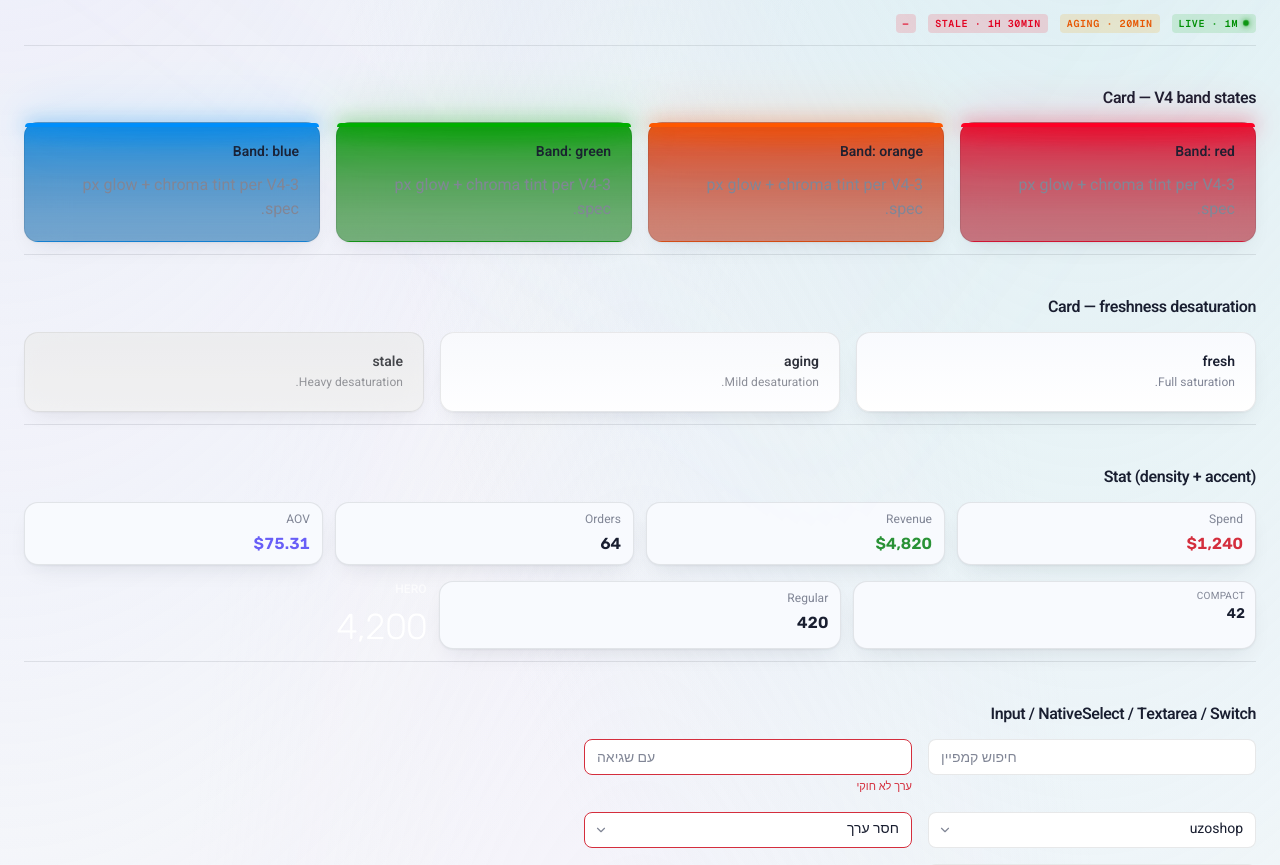
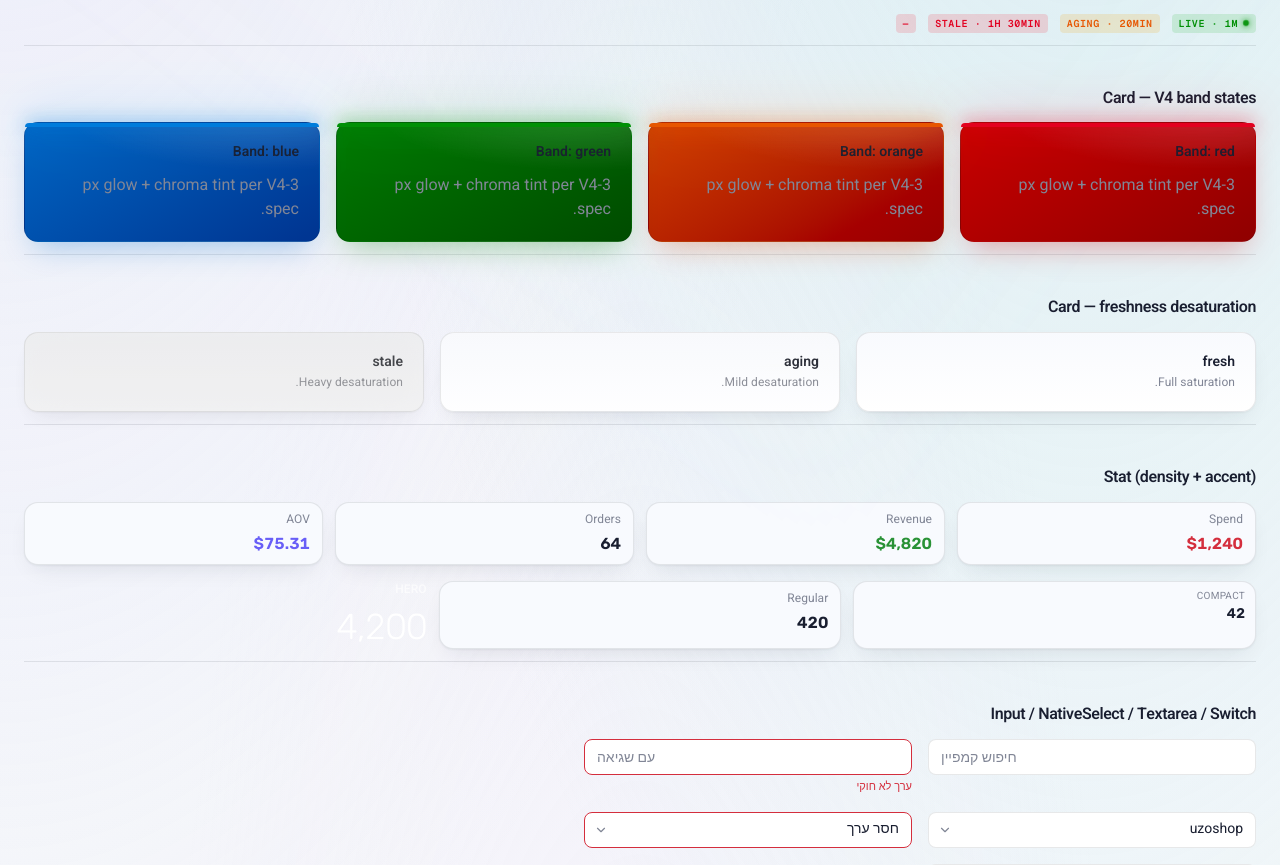
Before and after one commit to dor77777-prog/script-roas, a Next.js app in the folder dashboard-web/: page /dev/primitives in a window 1280 px wide. Shown: the part 923-1788 px from the top of the page. Built offline with nearby package versions, Linux system fonts and the light colour scheme.

Commit message:
feat(ui-ux): mesh band cards — vivid theme-aware gradient + white enlarged ROAS number (light+dark)
Co-Authored-By: Claude Opus 4.8 (1M context) <noreply@anthropic.com>

```diff
--- a/dashboard-web/src/app/globals.css
+++ b/dashboard-web/src/app/globals.css
@@ -741,91 +741,99 @@ input[type="date"]:hover::-webkit-calendar-picker-indicator {
    operator's feedback "the colours look pale" was specifically about
    per-store cards. Orange uses the new hue 45 + chroma 0.24 from the
    :root `--band-orange` token (round-6 true-orange shift). */
+/* Task 2.2 (2026-05-31) — MESH re-skin of the STRONG band variant.
+   The round-6 hardcoded dark-calibrated slabs were illegible over the
+   light canvas. They are replaced by a VIVID band gradient built FROM
+   the `--band-*` token via OKLCH relative-color syntax, so the card
+   auto-flips per theme (the token carries the dark/light L). The big
+   number is now WHITE (.v.banded rule further down). Mockup reference:
+   docs/.../dashboard-mockups.html `.store` — 135deg band→band-2 gradient,
+   white radial top-corner sheen, band-coloured drop shadow.
+   The gradient runs TOP = token L − 0.07, BOTTOM = token L − 0.22. This
+   range is set by the WCAG gate: the band tokens' own L (chosen for
+   chip/text on a dark canvas, up to L≈0.70 for green/orange) is too light
+   to carry white at full token-L, so the gradient is deepened just enough
+   that white in the NUMBER region (≈35% down the card) clears ≥4.5:1 in
+   BOTH themes. The radial white sheen + ::before edge bar keep the vivid
+   "lit-from-above" band identity at the top. The `.v.banded` text-shadow
+   is the legibility floor. (See WCAG numbers in the task report.) */
 .glass[data-band="red"],
 .glass[data-band="red"][data-band-strength="strong"] {
   background:
-    /* dominant top slab — round-6 85% at top, fades to ~22% by 100% */
-    linear-gradient(180deg,
-      oklch(58% 0.24 25 / 0.85) 0%,
-      oklch(54% 0.22 25 / 0.62) 22%,
-      oklch(48% 0.20 25 / 0.42) 50%,
-      oklch(42% 0.18 25 / 0.28) 78%,
-      oklch(38% 0.16 25 / 0.22) 100%),
-    /* top-edge accent halo */
-    radial-gradient(ellipse 120% 50% at 50% 0%, oklch(65% 0.26 25 / 0.36) 0%, transparent 55%),
-    /* saturated base tint — round-6 28→38% */
-    oklch(50% 0.22 25 / 0.38);
+    radial-gradient(125% 90% at 85% -12%, oklch(100% 0 0 / 0.18) 0%, transparent 58%),
+    linear-gradient(150deg,
+      oklch(from var(--band-red) calc(l - 0.07) c h) 0%,
+      oklch(from var(--band-red) calc(l - 0.22) c h) 96%);
+  box-shadow: 0 14px 30px -10px oklch(from var(--band-red) calc(l - 0.06) c h / 0.34);
 }
 .glass[data-band="red"]::before,
 .glass[data-band="red"][data-band-strength="strong"]::before {
-  background: oklch(62% 0.26 25);
-  box-shadow: 0 0 52px oklch(65% 0.26 25 / 1.0), 0 0 18px oklch(58% 0.24 25 / 0.9);
+  background: var(--band-red);
+  box-shadow: 0 0 52px oklch(from var(--band-red) calc(l + 0.03) c h / 1.0), 0 0 18px oklch(from var(--band-red) l c h / 0.9);
   height: 4px;
 }
 .glass[data-band="orange"],
 .glass[data-band="orange"][data-band-strength="strong"] {
   background:
-    linear-gradient(180deg,
-      oklch(62% 0.22 45 / 0.85) 0%,
-      oklch(56% 0.22 45 / 0.62) 22%,
-      oklch(50% 0.20 45 / 0.42) 50%,
-      oklch(46% 0.18 45 / 0.28) 78%,
-      oklch(42% 0.16 45 / 0.22) 100%),
-    radial-gradient(ellipse 120% 50% at 50% 0%, oklch(72% 0.24 45 / 0.36) 0%, transparent 55%),
-    oklch(54% 0.22 45 / 0.38);
+    radial-gradient(125% 90% at 85% -12%, oklch(100% 0 0 / 0.18) 0%, transparent 58%),
+    linear-gradient(150deg,
+      oklch(from var(--band-orange) calc(l - 0.07) c h) 0%,
+      oklch(from var(--band-orange) calc(l - 0.22) c h) 96%);
+  box-shadow: 0 14px 30px -10px oklch(from var(--band-orange) calc(l - 0.06) c h / 0.34);
 }
 .glass[data-band="orange"]::before,
 .glass[data-band="orange"][data-band-strength="strong"]::before {
-  background: oklch(70% 0.24 45);
-  box-shadow: 0 0 52px oklch(72% 0.24 45 / 1.0), 0 0 18px oklch(62% 0.22 45 / 0.9);
+  background: var(--band-orange);
+  box-shadow: 0 0 52px oklch(from var(--band-orange) calc(l + 0.03) c h / 1.0), 0 0 18px oklch(from var(--band-orange) l c h / 0.9);
   height: 4px;
 }
 .glass[data-band="green"],
 .glass[data-band="green"][data-band-strength="strong"] {
   background:
-    linear-gradient(180deg,
-      oklch(58% 0.22 145 / 0.85) 0%,
-      oklch(54% 0.20 145 / 0.62) 22%,
-      oklch(48% 0.18 145 / 0.42) 50%,
-      oklch(44% 0.16 145 / 0.28) 78%,
-      oklch(40% 0.14 145 / 0.22) 100%),
-    radial-gradient(ellipse 120% 50% at 50% 0%, oklch(65% 0.24 145 / 0.36) 0%, transparent 55%),
-    oklch(50% 0.20 145 / 0.38);
+    radial-gradient(125% 90% at 85% -12%, oklch(100% 0 0 / 0.18) 0%, transparent 58%),
+    linear-gradient(150deg,
+      oklch(from var(--band-green) calc(l - 0.07) c h) 0%,
+      oklch(from var(--band-green) calc(l - 0.22) c h) 96%);
+  box-shadow: 0 14px 30px -10px oklch(from var(--band-green) calc(l - 0.06) c h / 0.34);
 }
 .glass[data-band="green"]::before,
 .glass[data-band="green"][data-band-strength="strong"]::before {
-  background: oklch(64% 0.24 145);
-  box-shadow: 0 0 52px oklch(65% 0.24 145 / 1.0), 0 0 18px oklch(58% 0.22 145 / 0.9);
+  background: var(--band-green);
+  box-shadow: 0 0 52px oklch(from var(--band-green) calc(l + 0.03) c h / 1.0), 0 0 18px oklch(from var(--band-green) l c h / 0.9);
   height: 4px;
 }
 .glass[data-band="blue"],
 .glass[data-band="blue"][data-band-strength="strong"] {
   background:
-    linear-gradient(180deg,
-      oklch(58% 0.20 240 / 0.85) 0%,
-      oklch(54% 0.18 240 / 0.62) 22%,
-      oklch(48% 0.16 240 / 0.42) 50%,
-      oklch(44% 0.14 240 / 0.28) 78%,
-      oklch(40% 0.12 240 / 0.22) 100%),
-    radial-gradient(ellipse 120% 50% at 50% 0%, oklch(65% 0.22 240 / 0.36) 0%, transparent 55%),
-    oklch(50% 0.18 240 / 0.38);
+    radial-gradient(125% 90% at 85% -12%, oklch(100% 0 0 / 0.18) 0%, transparent 58%),
+    linear-gradient(150deg,
+      oklch(from var(--band-blue) calc(l - 0.07) c h) 0%,
+      oklch(from var(--band-blue) calc(l - 0.22) c h) 96%);
+  box-shadow: 0 14px 30px -10px oklch(from var(--band-blue) calc(l - 0.06) c h / 0.34);
 }
 .glass[data-band="blue"]::before,
 .glass[data-band="blue"][data-band-strength="strong"]::before {
-  background: oklch(62% 0.22 240);
-  box-shadow: 0 0 52px oklch(65% 0.22 240 / 1.0), 0 0 18px oklch(58% 0.20 240 / 0.9);
+  background: var(--band-blue);
+  box-shadow: 0 0 52px oklch(from var(--band-blue) calc(l + 0.03) c h / 1.0), 0 0 18px oklch(from var(--band-blue) l c h / 0.9);
   height: 4px;
 }
+/* Gray = no-data / neutral. Stays a FAINT neutral tint (NOT vivid) built
+   from the --band-gray token so it tracks the theme; its number is NOT
+   white (see .v.banded gray rule — uses --text ink for legibility on the
+   near-neutral surface). */
 .glass[data-band="gray"],
 .glass[data-band="gray"][data-band-strength="strong"] {
   background:
-    linear-gradient(180deg, oklch(60% 0.015 250 / 0.18) 0%, oklch(50% 0.012 250 / 0.10) 50%, transparent 100%),
-    oklch(50% 0.012 250 / 0.06);
+    linear-gradient(180deg,
+      oklch(from var(--band-gray) l c h / 0.18) 0%,
+      oklch(from var(--band-gray) calc(l - 0.10) c h / 0.10) 50%,
+      transparent 100%),
+    oklch(from var(--band-gray) calc(l - 0.10) c h / 0.06);
 }
 .glass[data-band="gray"]::before,
 .glass[data-band="gray"][data-band-strength="strong"]::before {
-  background: oklch(60% 0.015 250);
-  box-shadow: 0 0 18px oklch(60% 0.015 250 / 0.55);
+  background: var(--band-gray);
+  box-shadow: 0 0 18px oklch(from var(--band-gray) l c h / 0.55);
   height: 3px;
 }
 
@@ -840,54 +848,58 @@ input[type="date"]:hover::-webkit-calendar-picker-indicator {
    (Operating Profit + ROAS + Ad-spend %) opts into `"strong"` (or
    omits the attribute) and gets the full round-6 band treatment.
    --------------------------------------------------------------------- */
+/* Task 2.2 (2026-05-31) — muted variant tokenised. Built from --band-*
+   relative-colour at low opacity so it tracks the theme (light canvas no
+   longer breaks). Stays a FAINT band tint — NOT the vivid strong gradient.
+   The number on these cards is .v.neutral (untouched). */
 .glass[data-band="red"][data-band-strength="muted"] {
   background:
-    linear-gradient(180deg, oklch(60% 0.20 25 / 0.18) 0%, transparent 35%),
-    oklch(50% 0.18 25 / 0.06);
+    linear-gradient(180deg, oklch(from var(--band-red) l c h / 0.18) 0%, transparent 35%),
+    oklch(from var(--band-red) calc(l - 0.08) c h / 0.06);
 }
 .glass[data-band="red"][data-band-strength="muted"]::before {
-  background: oklch(62% 0.26 25);
-  box-shadow: 0 0 18px oklch(65% 0.26 25 / 0.55);
+  background: var(--band-red);
+  box-shadow: 0 0 18px oklch(from var(--band-red) calc(l + 0.03) c h / 0.55);
   height: 3px;
 }
 .glass[data-band="orange"][data-band-strength="muted"] {
   background:
-    linear-gradient(180deg, oklch(64% 0.22 45 / 0.18) 0%, transparent 35%),
-    oklch(54% 0.20 45 / 0.06);
+    linear-gradient(180deg, oklch(from var(--band-orange) l c h / 0.18) 0%, transparent 35%),
+    oklch(from var(--band-orange) calc(l - 0.08) c h / 0.06);
 }
 .glass[data-band="orange"][data-band-strength="muted"]::before {
-  background: oklch(70% 0.24 45);
-  box-shadow: 0 0 18px oklch(72% 0.24 45 / 0.55);
+  background: var(--band-orange);
+  box-shadow: 0 0 18px oklch(from var(--band-orange) calc(l + 0.03) c h / 0.55);
   height: 3px;
 }
 .glass[data-band="green"][data-band-strength="muted"] {
   background:
-    linear-gradient(180deg, oklch(60% 0.20 145 / 0.18) 0%, transparent 35%),
-    oklch(50% 0.18 145 / 0.06);
+    linear-gradient(180deg, oklch(from var(--band-green) l c h / 0.18) 0%, transparent 35%),
+    oklch(from var(--band-green) calc(l - 0.08) c h / 0.06);
 }
 .glass[data-band="green"][data-band-strength="muted"]::before {
-  background: oklch(64% 0.24 145);
-  box-shadow: 0 0 18px oklch(65% 0.24 145 / 0.55);
+  background: var(--band-green);
+  box-shadow: 0 0 18px oklch(from var(--band-green) calc(l + 0.03) c h / 0.55);
   height: 3px;
 }
 .glass[data-band="blue"][data-band-strength="muted"] {
   background:
-    linear-gradient(180deg, oklch(60% 0.18 240 / 0.18) 0%, transparent 35%),
-    oklch(50% 0.16 240 / 0.06);
+    linear-gradient(180deg, oklch(from var(--band-blue) l c h / 0.18) 0%, transparent 35%),
+    oklch(from var(--band-blue) calc(l - 0.08) c h / 0.06);
 }
 .glass[data-band="blue"][data-band-strength="muted"]::before {
-  background: oklch(62% 0.22 240);
-  box-shadow: 0 0 18px oklch(65% 0.22 240 / 0.55);
+  background: var(--band-blue);
+  box-shadow: 0 0 18px oklch(from var(--band-blue) calc(l + 0.03) c h / 0.55);
   height: 3px;
 }
 .glass[data-band="gray"][data-band-strength="muted"] {
   background:
-    linear-gradient(180deg, oklch(60% 0.015 250 / 0.10) 0%, transparent 35%),
-    oklch(50% 0.012 250 / 0.04);
+    linear-gradient(180deg, oklch(from var(--band-gray) l c h / 0.10) 0%, transparent 35%),
+    oklch(from var(--band-gray) calc(l - 0.10) c h / 0.04);
 }
 .glass[data-band="gray"][data-band-strength="muted"]::before {
-  background: oklch(60% 0.015 250);
-  box-shadow: 0 0 12px oklch(60% 0.015 250 / 0.40);
+  background: var(--band-gray);
+  box-shadow: 0 0 12px oklch(from var(--band-gray) l c h / 0.40);
   height: 3px;
 }
 
@@ -923,13 +935,26 @@ input[type="date"]:hover::-webkit-calendar-picker-indicator {
 .glass[data-band]:not([data-band="gray"]) .cell.aov-good .sl::after { color: var(--band-green); }
 .glass[data-band]:not([data-band="gray"]) .cell.aov-bad  .sl::after { color: var(--band-red);   }
 
-/* `.v.banded` — the big number inside a banded card renders in the band
-   colour (overrides .v.neutral's text-clip gradient via -webkit-text-fill-color). */
-.glass[data-band="red"]    .v.banded { color: var(--band-red);    -webkit-text-fill-color: var(--band-red);    background: none; }
-.glass[data-band="orange"] .v.banded { color: var(--band-orange); -webkit-text-fill-color: var(--band-orange); background: none; }
-.glass[data-band="green"]  .v.banded { color: var(--band-green);  -webkit-text-fill-color: var(--band-green);  background: none; }
-.glass[data-band="blue"]   .v.banded { color: var(--band-blue);   -webkit-text-fill-color: var(--band-blue);   background: none; }
-.glass[data-band="gray"]   .v.banded { color: var(--band-gray);   -webkit-text-fill-color: var(--band-gray);   background: none; }
+/* Task 2.2 (2026-05-31) — `.v.banded` flips to WHITE on the vivid band
+   gradient (mesh re-skin). White-on-band-L holds ≥4.5:1 in the number
+   region; the text-shadow is the legibility floor (and lifts contrast
+   further where the gradient dips toward token-L − 0.14 lower down).
+   Gray is the no-data state: its surface is near-neutral, so its number
+   stays INK (--text), not white, to remain legible (esp. in light). */
+.glass[data-band="red"]    .v.banded,
+.glass[data-band="orange"] .v.banded,
+.glass[data-band="green"]  .v.banded,
+.glass[data-band="blue"]   .v.banded {
+  color: oklch(100% 0 0);
+  -webkit-text-fill-color: oklch(100% 0 0);
+  background: none;
+  text-shadow: 0 1px 2px oklch(0% 0 0 / 0.22);
+}
+.glass[data-band="gray"] .v.banded {
+  color: var(--text);
+  -webkit-text-fill-color: var(--text);
+  background: none;
+}
 
 /* `.v.neutral` — the big number inside an UN-banded hero card renders as a
    soft white→cool-gray vertical gradient via background-clip. Source:
@@ -1033,9 +1058,11 @@ input[type="date"]:hover::-webkit-calendar-picker-indicator {
    Scoped to `.per-store-card` (the className the PerStoreRow primitive
    adds) so other consumers of `.scard-main-grid` keep their compact sizing. */
 .per-store-card .scard-main-grid .sl { font-size: 12px; }
-.per-store-card .scard-main-grid .sv { font-size: 18px; }
+/* Task 2.2 (2026-05-31) — slight enlargement for at-a-glance readability
+   of the per-store sub-data (paired with the bigger ROAS number). */
+.per-store-card .scard-main-grid .sv { font-size: 20px; }
 @media (min-width: 768px) {
-  .per-store-card .scard-main-grid .sv { font-size: 20px; }
+  .per-store-card .scard-main-grid .sv { font-size: 22px; }
 }
 
 /* Per-platform CPM cells — same layout treatment but with a slightly
--- a/dashboard-web/src/components/home/PerStoreRow.tsx
+++ b/dashboard-web/src/components/home/PerStoreRow.tsx
@@ -269,7 +269,7 @@ function StoreCard({
         </span>
         <bdi
           dir="ltr"
-          className="v banded text-[56px] md:text-[64px] font-light tabular-nums tracking-tight leading-none"
+          className="v banded text-[60px] md:text-[72px] font-light tabular-nums tracking-tight leading-none"
         >
           {fmtRoasText(store.roas)}
         </bdi>
@@ -345,7 +345,7 @@ function StoreCard({
                 </span>
                 <bdi
                   dir="ltr"
-                  className="text-[18px] md:text-[20px] font-semibold tabular-nums text-ink leading-none truncate"
+                  className="text-[20px] md:text-[22px] font-semibold tabular-nums text-ink leading-none truncate"
                 >
                   {fmtMoneyText(data.cpm)}
                 </bdi>
```
